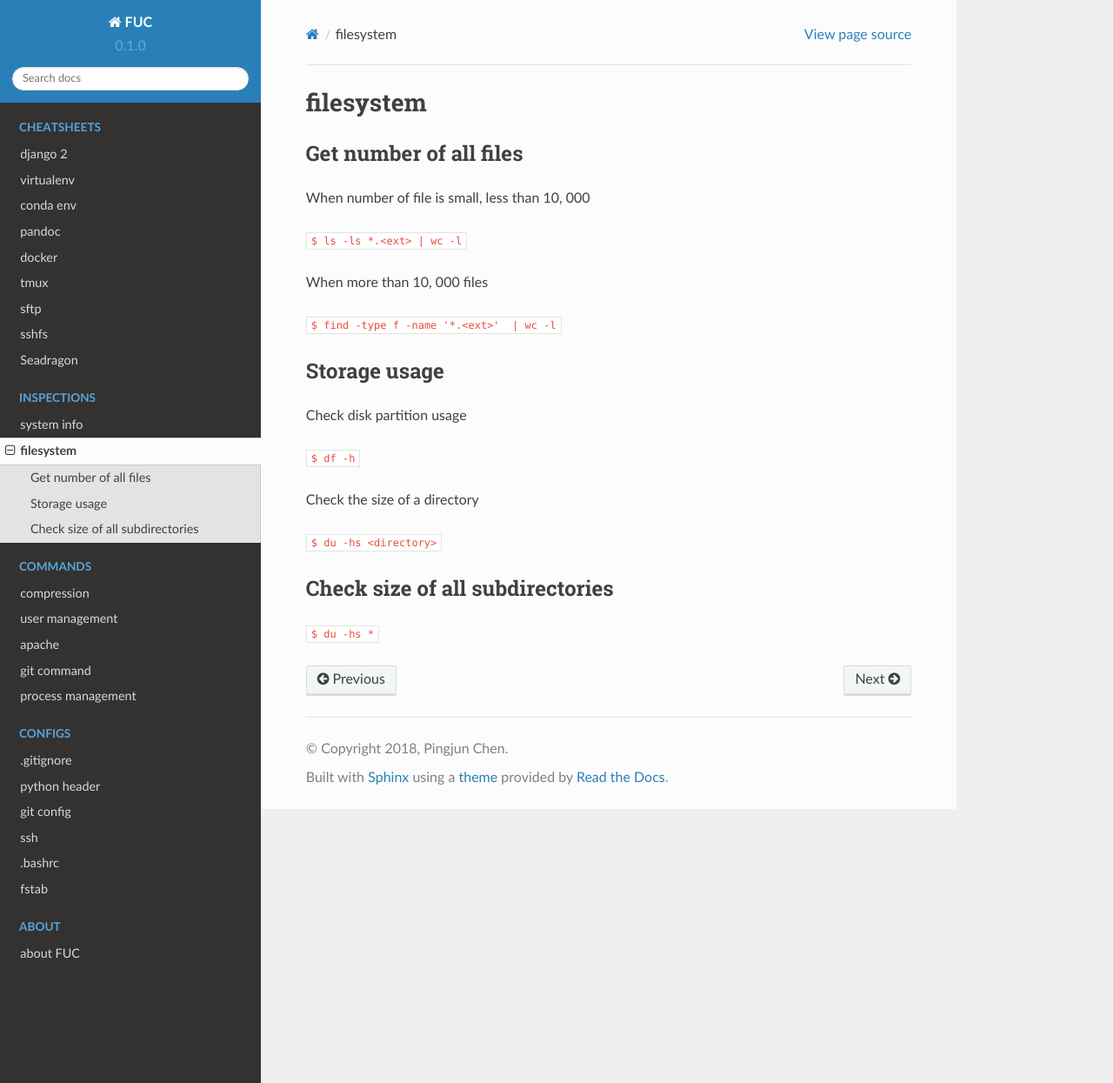
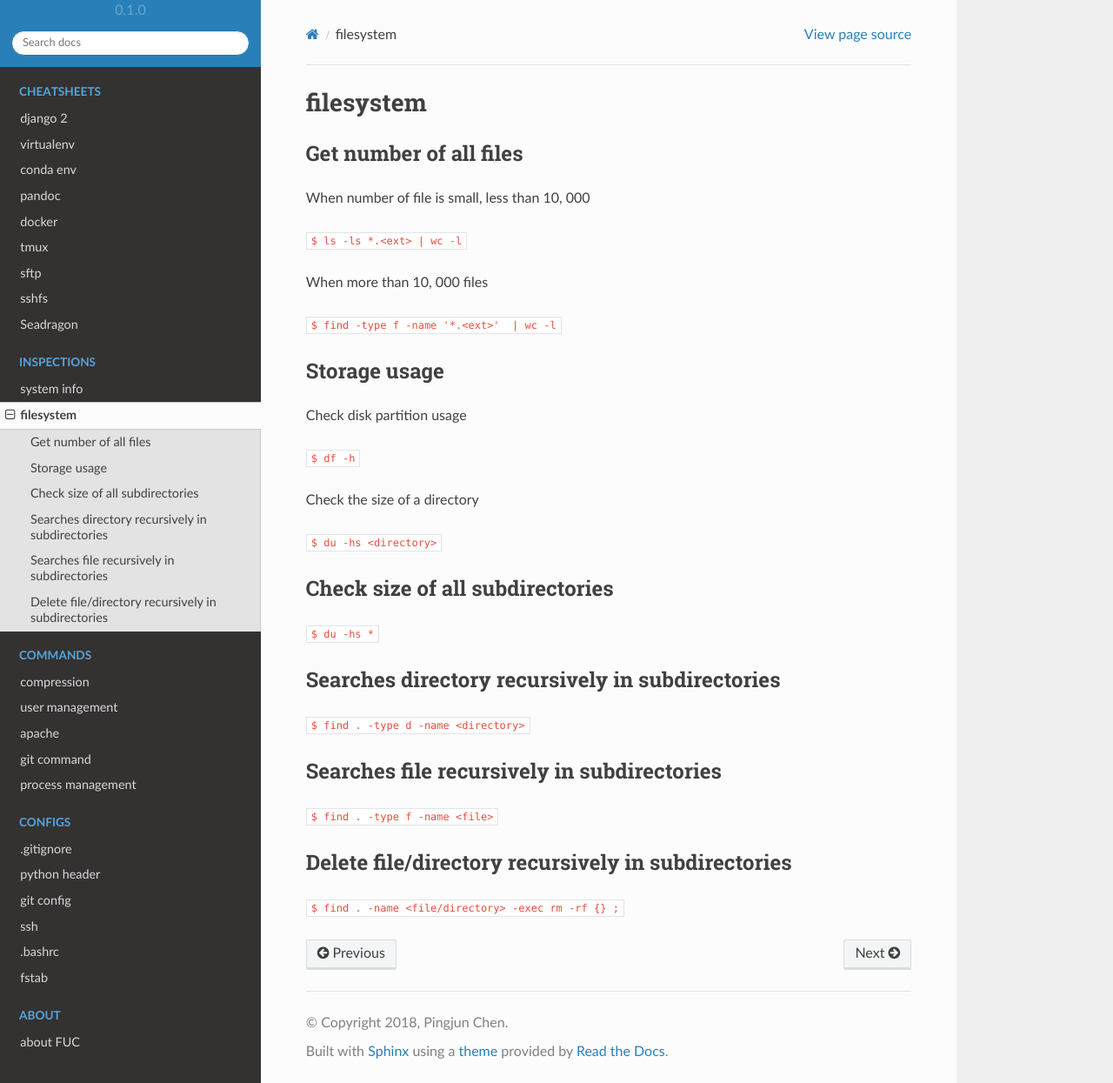
Before and after one commit to PingjunChen/FUC, a Sphinx documentation site: the page built from docs/filesystem.rst, in a window 1280 px wide and 1245 px high. Shown: the whole window at 87% size. Built offline with Sphinx 7.4.7 and the Read the Docs theme 2.0.0, drawn with Linux system fonts in a browser that asks for light colours.

Commit message:
update filesystem

```diff
--- a/docs/filesystem.rst
+++ b/docs/filesystem.rst
@@ -27,3 +27,18 @@ Check size of all subdirectories
 --------
 
 :code:`$ du -hs *`
+
+Searches directory recursively in subdirectories
+--------
+
+:code:`$ find . -type d -name <directory>`
+
+Searches file recursively in subdirectories
+--------
+
+:code:`$ find . -type f -name <file>`
+
+Delete file/directory recursively in subdirectories
+--------
+
+:code:`$ find . -name <file/directory> -exec rm -rf {} \;`
```
